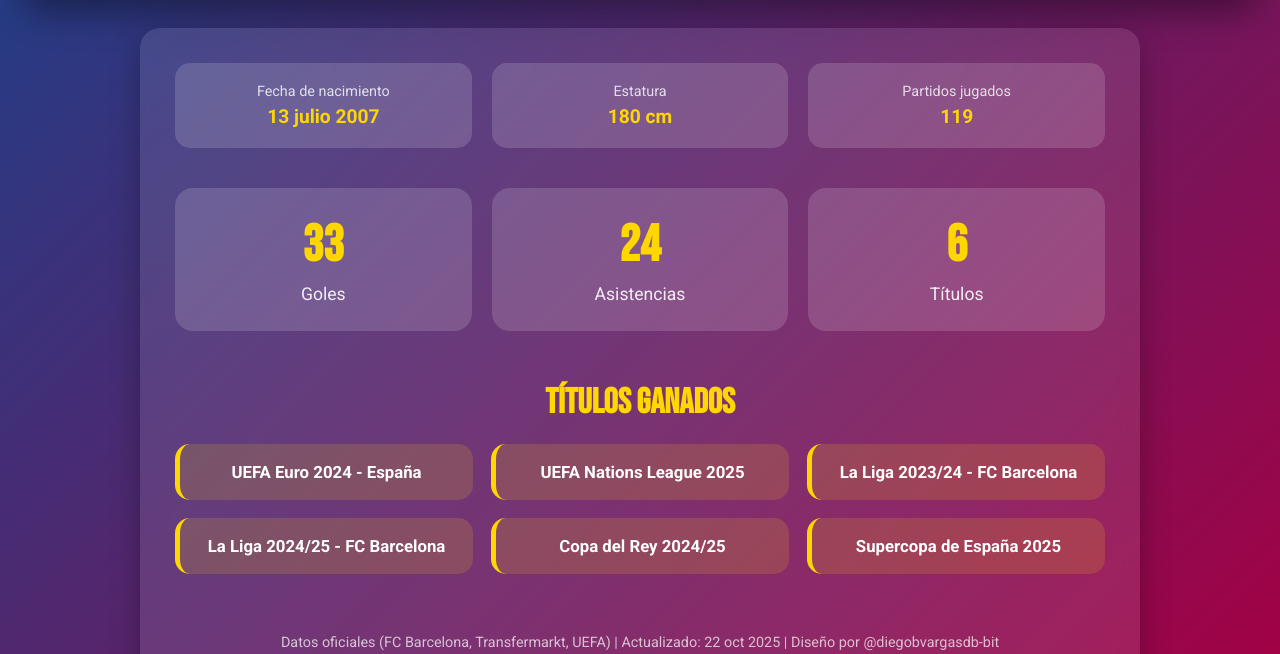
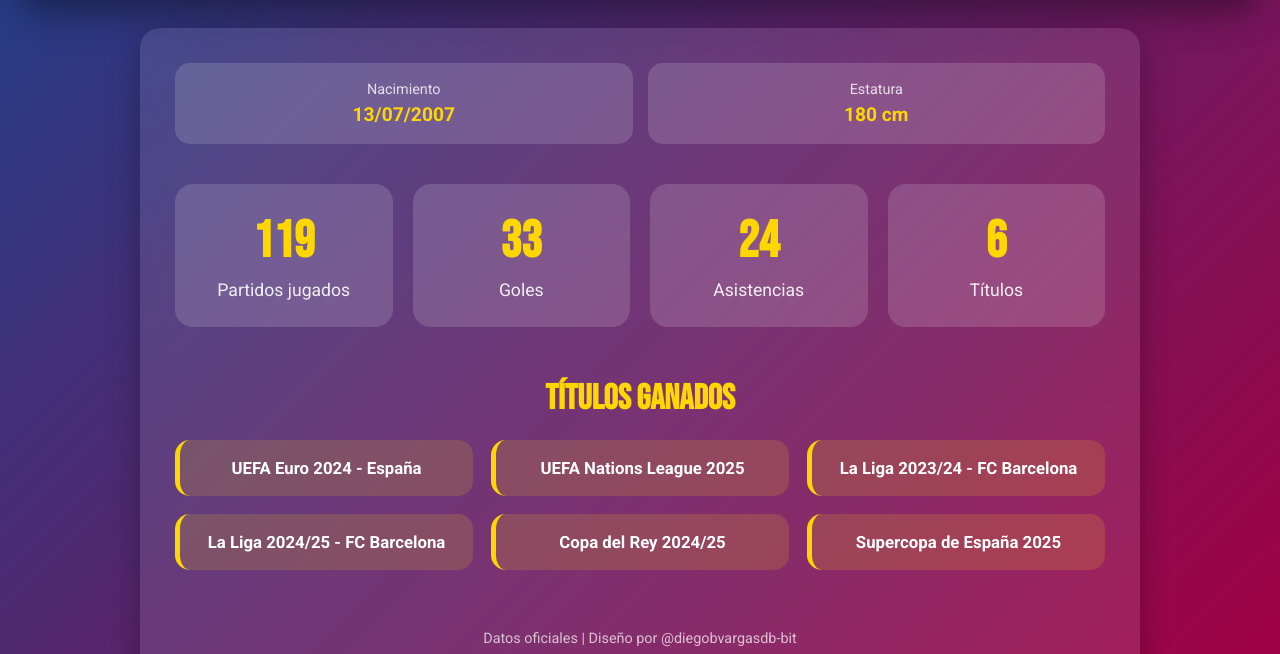
Before and after one commit to diegobvargasdb-bit/yamal-stats, a plain HTML site: page index.html in a window 1280 px wide. Shown: the part 582-1236 px from the top of the page. Drawn offline with Linux system fonts and the light colour scheme.

Commit message:
Update index.html
Final

```diff
--- a/index.html
+++ b/index.html
@@ -26,7 +26,7 @@
     .hero {
       position: relative;
       height: 70vh;
-      background: linear-gradient(rgba(0,0,0,0.6), rgba(0,0,0,0.6)), url('https://upload.wikimedia.org/wikipedia/commons/thumb/3/3f/Lamine_Yamal_2024.jpg/800px-Lamine_Yamal_2024.jpg') center/cover no-repeat;
+      background: linear-gradient(rgba(0,0,0,0.6), rgba(0,0,0,0.6)), url('https://raw.githubusercontent.com/diegobvargasdb-bit/yamal-stats/main/yamal-hero.jpg') center/cover no-repeat;
       border-radius: 25px;
       margin-bottom: 30px;
       display: flex;
@@ -65,15 +65,15 @@
     .personal-info {
       display: grid;
       grid-template-columns: repeat(auto-fit, minmax(150px, 1fr));
-      gap: 20px;
-      margin-bottom: 40px;
-      text-align: center;
+      gap: 15px;
+      margin-bottom: 30px;
     }
 
     .info-card {
       background: rgba(255,255,255,0.15);
       border-radius: 15px;
-      padding: 20px;
+      padding: 18px;
+      text-align: center;
       transition: all 0.3s ease;
     }
 
@@ -182,7 +182,7 @@
       .hero { height: 50vh; }
       .hero h1 { font-size: 2.8rem; }
       .stats { grid-template-columns: 1fr; }
-      .titles-grid { grid-template-columns: 1fr; }
+      .personal-info { grid-template-columns: 1fr 1fr; }
     }
   </style>
 </head>
@@ -194,23 +194,24 @@
   </div>
 
   <div class="container">
-    <!-- NUEVA SECCIÓN: INFO PERSONAL -->
+    <!-- NUEVA SECCIÓN: NACIMIENTO Y ESTATURA -->
     <div class="personal-info">
       <div class="info-card">
-        <div class="info-label">Fecha de nacimiento</div>
-        <div class="info-value">13 julio 2007</div>
+        <div class="info-label">Nacimiento</div>
+        <div class="info-value">13/07/2007</div>
       </div>
       <div class="info-card">
         <div class="info-label">Estatura</div>
         <div class="info-value">180 cm</div>
       </div>
-      <div class="info-card">
-        <div class="info-label">Partidos jugados</div>
-        <div class="info-value">119</div>
-      </div>
     </div>
 
+    <!-- PARTIDOS JUGADOS ARRIBA DE GOLES -->
     <div class="stats">
+      <div class="stat-card">
+        <div class="stat-number">119</div>
+        <div class="stat-label">Partidos jugados</div>
+      </div>
       <div class="stat-card">
         <div class="stat-number">33</div>
         <div class="stat-label">Goles</div>
@@ -250,7 +251,7 @@
     </div>
 
     <footer>
-      Datos oficiales (FC Barcelona, Transfermarkt, UEFA) | Actualizado: 22 oct 2025 | Diseño por @diegobvargasdb-bit
+      Datos oficiales | Diseño por @diegobvargasdb-bit
     </footer>
   </div>
 
```
